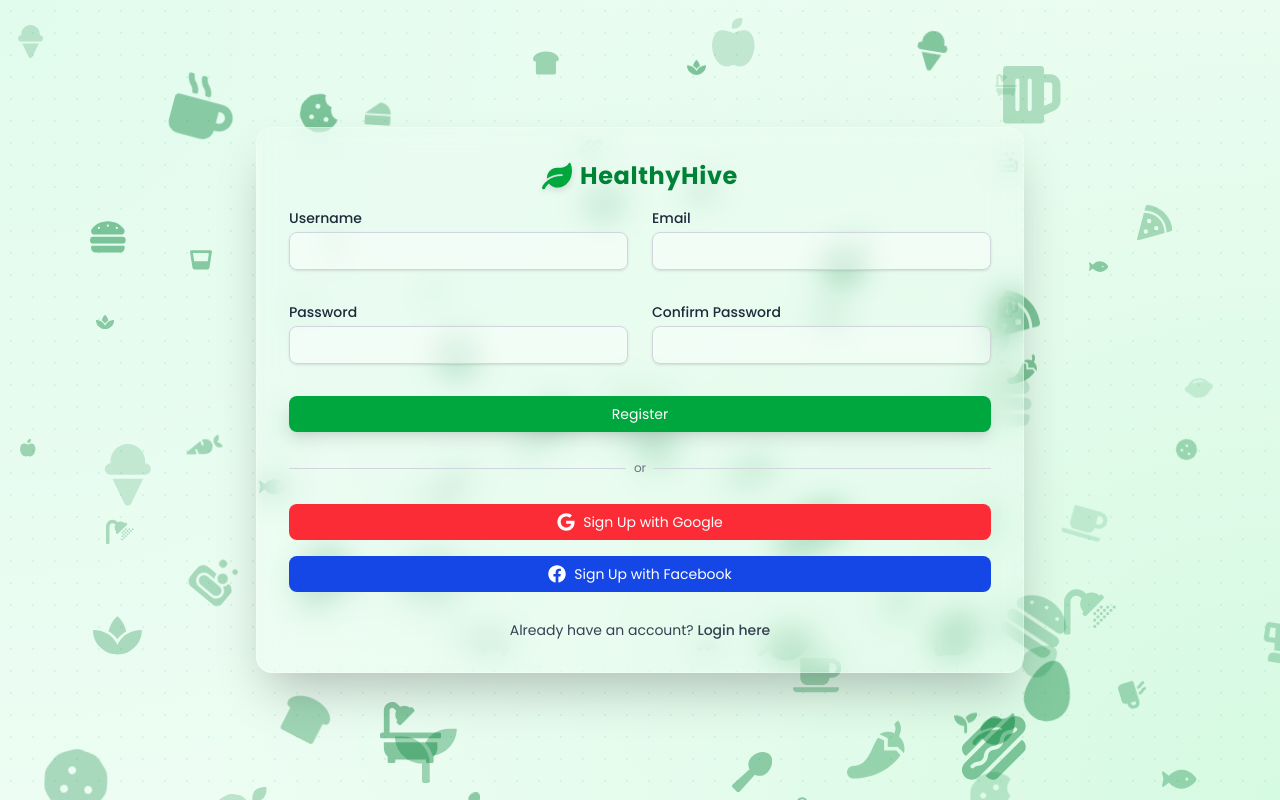
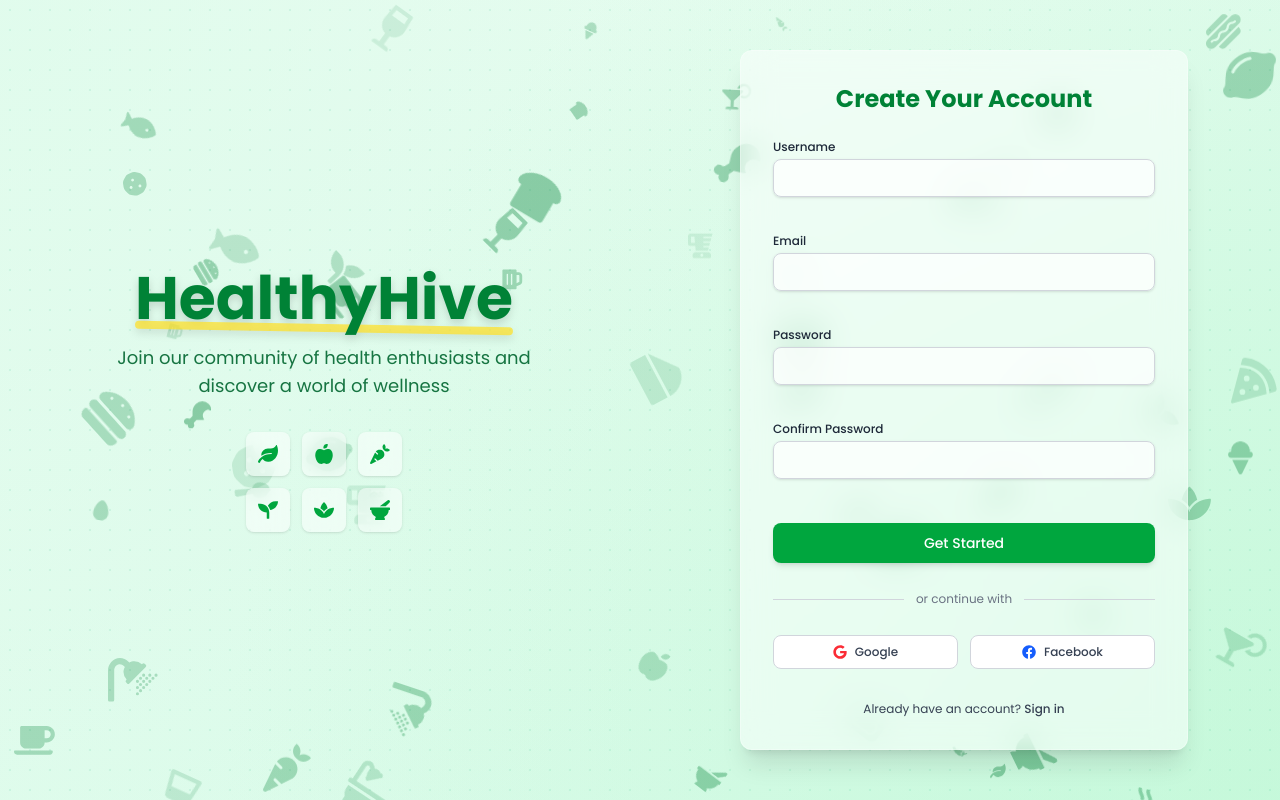
Before and after one commit to OmarIsmail277/HealthyHive, a React (Vite) app: page /register in a window 1280 px wide. Built offline with nearby package versions, Linux system fonts and the light colour scheme.

Commit message:
forms tweaks

```diff
--- a/src/components/Login/Login.jsx
+++ b/src/components/Login/Login.jsx
@@ -31,7 +31,7 @@ import {
   FaShower,
   FaBath,
   FaSpa,
-  FaUtensilSpoon, // for soup/spoon representation
+  FaUtensilSpoon
 } from "react-icons/fa";
 import { Link } from "react-router-dom";
 
@@ -46,66 +46,33 @@ export default function LoginForm() {
     console.log(data);
   };
 
-  // Valid FA5 Free icons only (react-icons/fa)
   const icons = [
-    // Nature / wellness
-    FaLeaf,
-    FaSeedling,
-    FaSpa,
-
-    // Fruits & veggies
-    FaAppleAlt,
-    FaLemon,
-    FaCarrot,
-    FaPepperHot,
-
-    // Food / meals
-    FaBreadSlice,
-    FaPizzaSlice,
-    FaHamburger,
-    FaHotdog,
-    FaDrumstickBite,
-    FaFish,
-    FaEgg,
-    FaCheese,
-    FaCookie,
-    FaCookieBite,
-    FaIceCream,
-    FaMortarPestle,
-    FaUtensilSpoon, // soup spoon
-
-    // Drinks
-    FaCoffee,
-    FaMugHot,
-    FaBeer,
-    FaCocktail,
-    FaWineGlassAlt,
-    FaGlassWhiskey,
-    FaBlender, // smoothies / juices
-
-    // Personal care
-    FaSoap,
-    FaShower,
-    FaBath,
+    FaLeaf, FaSeedling, FaSpa, FaAppleAlt, FaLemon, FaCarrot, FaPepperHot,
+    FaBreadSlice, FaPizzaSlice, FaHamburger, FaHotdog, FaDrumstickBite,
+    FaFish, FaEgg, FaCheese, FaCookie, FaCookieBite, FaIceCream,
+    FaMortarPestle, FaUtensilSpoon, FaCoffee, FaMugHot, FaBeer,
+    FaCocktail, FaWineGlassAlt, FaGlassWhiskey, FaBlender, FaSoap,
+    FaShower, FaBath
   ];
 
   return (
-    <div className="relative min-h-screen flex items-center justify-center p-6 overflow-hidden bg-green-50">
+    <div className="relative min-h-screen w-full bg-gradient-to-br from-green-50 to-emerald-100 overflow-hidden">
+      {/* Floating Background Elements */}
       <div className="absolute inset-0 overflow-hidden pointer-events-none">
         <div className="absolute inset-0 bg-[radial-gradient(circle_at_top_left,_#d1fae5_0%,_transparent_70%)] opacity-50" />
         <div className="absolute inset-0 bg-[radial-gradient(circle_at_bottom_right,_#bbf7d0_0%,_transparent_70%)] opacity-50" />
-        <div className="absolute inset-0 opacity-10 bg-[radial-gradient(#10b981_1px,transparent_1px)] bg-[length:22px_22px]" />
+        <div className="absolute inset-0 opacity-10 bg-[radial-gradient(#10b981_1px,transparent_1px)] bg-[length:20px_20px]" />
 
-        {[...Array(80)].map((_, i) => {
+        {[...Array(60)].map((_, i) => {
           const Icon = icons[i % icons.length];
           const top = `${Math.random() * 100}%`;
           const left = `${Math.random() * 100}%`;
-          const size = `${14 + Math.random() * 52}px`;
-          const opacity = 0.12 + Math.random() * 0.35;
-          const floatDuration = `${18 + Math.random() * 26}s`;
-          const spinDuration = `${24 + Math.random() * 36}s`;
-          const floatDelay = `${Math.random() * 12}s`;
-          const spinDelay = `${Math.random() * 12}s`;
+          const size = `${12 + Math.random() * 40}px`;
+          const opacity = 0.1 + Math.random() * 0.3;
+          const floatDuration = `${16 + Math.random() * 22}s`;
+          const spinDuration = `${10 + Math.random() * 30}s`;
+          const floatDelay = `${Math.random() * 10}s`;
+          const spinDelay = `${Math.random() * 10}s`;
 
           return (
             <span
@@ -114,7 +81,6 @@ export default function LoginForm() {
               style={{
                 top,
                 left,
-                // custom properties for per-icon timing
                 "--float-duration": floatDuration,
                 "--float-delay": floatDelay,
               }}
@@ -133,31 +99,58 @@ export default function LoginForm() {
         })}
       </div>
 
-      <div className="relative z-10 w-full  max-w-md bg-white/15 backdrop-blur-lg shadow-2xl rounded-2xl p-8 border border-white/30">
-        <div className="flex justify-center items-center mb-6">
-          <FaLeaf className="text-4xl text-green-600 mr-2 drop-shadow-md" />
-          <h1 className="text-3xl font-bold text-green-700 tracking-wide">
-            HealthyHive
+      <div className="relative z-10 flex flex-col md:flex-row min-h-screen w-full ">
+        {/* Left Half - Brand Showcase */}
+        <div className="flex-1 flex items-center justify-center p-6">
+          <div className="text-center max-w-md">
+            <h1 className="text-5xl md:text-6xl font-bold text-green-700 mb-4 drop-shadow-lg">
+              <span className="relative inline-block">
+                <span className="relative z-10">HealthyHive</span>
+                <span className="absolute -bottom-1 left-0 w-full h-2 bg-yellow-300 opacity-70 rounded-full transform rotate-1"></span>
+              </span>
             </h1>
+            <p className="hidden md:block text-lg text-green-800 opacity-90 mb-8">
+              Welcome back to your wellness journey
+            </p>
+            <div className=" flex justify-center">
+              <div className="grid grid-cols-3 gap-3 max-w-xs">
+                {[FaLeaf, FaAppleAlt, FaCarrot, FaSeedling, FaSpa, FaMortarPestle].map((Icon, i) => (
+                  <div key={i} className="bg-white/50 p-3 rounded-lg shadow-sm backdrop-blur-sm">
+                    <Icon className="text-green-600 text-xl mx-auto" />
+                  </div>
+                ))}
+              </div>
+            </div>
+          </div>
         </div>
 
-        <form onSubmit={handleSubmit(onSubmit)} className="space-y-5">
+        {/* Right Half - Login Form */}
+        <div className="flex-1 flex items-center justify-center p-6 ">
+          <div className=" w-full max-w-md bg-white/50 backdrop-blur-lg shadow-xl rounded-xl p-8 border border-white/30">
+            <h2 className="text-2xl font-bold text-center text-green-700 mb-6">
+              Welcome Back
+            </h2>
+
+            <form
+              onSubmit={handleSubmit(onSubmit)}
+              className="grid grid-cols-1 gap-y-4 text-sm"
+            >
               <div>
-            <label className="block font-medium text-gray-800">Email</label>
+                <label className="block font-medium text-gray-800 text-xs mb-1">Email</label>
                 <input
                   type="email"
                   {...register("email", { required: "Email is required" })}
-              className={`mt-1 w-full px-4 py-3 border rounded-lg shadow-sm focus:outline-none focus:border-green-500 bg-white/30 backdrop-blur-sm ${
+                  className={`w-full px-3 py-2 border rounded-lg shadow-sm focus:outline-none focus:ring-2 focus:ring-green-500 focus:border-transparent bg-white/70 ${
                     errors.email ? "border-red-500" : "border-gray-300"
                   }`}
                 />
-            <p className="text-red-600 text-sm min-h-[1.25rem]">
+                <p className="text-red-600 text-xs min-h-[1rem] mt-1">
                   {errors.email?.message}
                 </p>
               </div>
 
               <div>
-            <label className="block font-medium text-gray-800">Password</label>
+                <label className="block font-medium text-gray-800 text-xs mb-1">Password</label>
                 <input
                   type="password"
                   {...register("password", {
@@ -167,79 +160,105 @@ export default function LoginForm() {
                       message: "Password must be at least 6 characters",
                     },
                   })}
-              className={`mt-1 w-full px-4 py-3 border rounded-lg shadow-sm focus:outline-none focus:border-green-500 bg-white/30 backdrop-blur-sm ${
+                  className={`w-full px-3 py-2 border rounded-lg shadow-sm focus:outline-none focus:ring-2 focus:ring-green-500 focus:border-transparent bg-white/70 ${
                     errors.password ? "border-red-500" : "border-gray-300"
                   }`}
                 />
-            <p className="text-red-600 text-sm min-h-[1.25rem]">
+                <p className="text-red-600 text-xs min-h-[1rem] mt-1">
                   {errors.password?.message}
                 </p>
               </div>
 
+              <div className="flex justify-between items-center">
+                <div className="flex items-center">
+                  <input
+                    type="checkbox"
+                    id="remember"
+                    className="h-4 w-4 text-green-600 focus:ring-green-500 border-gray-300 rounded"
+                  />
+                  <label htmlFor="remember" className="ml-2 block text-xs text-gray-700">
+                    Remember me
+                  </label>
+                </div>
+                <Link
+                  to="/forgot-password"
+                  className="text-xs text-green-700 hover:!underline"
+                >
+                  Forgot password?
+                </Link>
+              </div>
+
+              <div className="mt-2">
                 <button
                   type="submit"
-            className="w-full bg-green-600 text-white py-3 rounded-lg shadow-lg hover:bg-green-700 transform hover:scale-105 transition"
+                  className="w-full bg-green-600 text-white py-2.5 rounded-lg shadow-md hover:bg-green-700 transform hover:scale-[1.01] transition-all duration-200 font-medium"
                 >
-            Login
+                  Sign In
                 </button>
+              </div>
 
-          <div className="flex items-center my-4">
+              <div className="flex items-center my-3">
                 <div className="flex-grow h-px bg-gray-300"></div>
-            <span className="px-3 text-gray-500 text-sm">or</span>
+                <span className="px-3 text-gray-500 text-xs">or continue with</span>
                 <div className="flex-grow h-px bg-gray-300"></div>
               </div>
 
+              <div className="grid grid-cols-2 gap-3">
+                <div>
                   <button
                     type="button"
-            className="w-full flex items-center justify-center gap-3 bg-red-500 text-white py-3 rounded-lg hover:bg-red-600 transition"
+                    className="w-full flex items-center justify-center gap-2 bg-white border border-gray-300 text-gray-700 py-2 rounded-lg hover:bg-gray-50 transition text-xs font-medium"
                   >
-            <FaGoogle size={20} />
-            Login with Google
+                    <FaGoogle className="text-red-500" size={14} />
+                    Google
                   </button>
-
+                </div>
+                <div>
                   <button
                     type="button"
-            className="w-full flex items-center justify-center gap-3 bg-blue-700 text-white py-3 rounded-lg hover:bg-blue-800 transition"
+                    className="w-full flex items-center justify-center gap-2 bg-white border border-gray-300 text-gray-700 py-2 rounded-lg hover:bg-gray-50 transition text-xs font-medium"
                   >
-            <FaFacebook size={20} />
-            Login with Facebook
+                    <FaFacebook className="text-blue-600" size={14} />
+                    Facebook
                   </button>
+                </div>
+              </div>
 
-          <p className="text-center text-gray-800 mt-6">
-            Not a user?{" "}
+              <div className="text-center text-xs text-gray-700 mt-4">
+                Don't have an account?{" "}
                 <Link
                   to="/register"
                   className="text-green-700 font-medium hover:!underline transition"
                 >
-              Register here
+                  Sign up
                 </Link>
-          </p>
+              </div>
             </form>
           </div>
+        </div>
+      </div>
 
+      {/* Animations */}
       <style>
         {`
           @keyframes floatY {
             0%   { transform: translateY(0); }
-            50%  { transform: translateY(-18px); }
+            50%  { transform: translateY(-14px); }
             100% { transform: translateY(0); }
           }
           @keyframes spin {
             from { transform: rotate(0deg); }
             to   { transform: rotate(360deg); }
           }
-
           .icon-float {
-            animation: floatY var(--float-duration, 24s) ease-in-out infinite;
+            animation: floatY var(--float-duration, 20s) ease-in-out infinite;
             animation-delay: var(--float-delay, 0s);
-            will-change: transform;
           }
           .icon-spin {
             display: inline-block;
-            animation: spin var(--spin-duration, 40s) linear infinite;
+            animation: spin var(--spin-duration, 34s) linear infinite;
             animation-delay: var(--spin-delay, 0s);
             transform-origin: center;
-            will-change: transform;
           }
         `}
       </style>
--- a/src/components/Register/Register.jsx
+++ b/src/components/Register/Register.jsx
@@ -59,23 +59,23 @@ export default function Register() {
   ];
 
   return (
-    <div className="relative min-h-screen flex items-center justify-center p-3 overflow-hidden bg-green-50">
-      {/* Background Icons */}
+    <div className="relative min-h-screen w-full bg-gradient-to-br from-green-50 to-emerald-100 overflow-hidden">
+      {/* Floating Background Elements */}
       <div className="absolute inset-0 overflow-hidden pointer-events-none">
         <div className="absolute inset-0 bg-[radial-gradient(circle_at_top_left,_#d1fae5_0%,_transparent_70%)] opacity-50" />
         <div className="absolute inset-0 bg-[radial-gradient(circle_at_bottom_right,_#bbf7d0_0%,_transparent_70%)] opacity-50" />
-        <div className="absolute inset-0 opacity-10 bg-[radial-gradient(#10b981_1px,transparent_1px)] bg-[length:22px_22px]" />
+        <div className="absolute inset-0 opacity-10 bg-[radial-gradient(#10b981_1px,transparent_1px)] bg-[length:20px_20px]" />
 
-        {[...Array(80)].map((_, i) => {
+        {[...Array(60)].map((_, i) => {
           const Icon = icons[i % icons.length];
           const top = `${Math.random() * 100}%`;
           const left = `${Math.random() * 100}%`;
-          const size = `${14 + Math.random() * 52}px`;
-          const opacity = 0.12 + Math.random() * 0.35;
-          const floatDuration = `${18 + Math.random() * 26}s`;
-          const spinDuration = `${24 + Math.random() * 36}s`;
-          const floatDelay = `${Math.random() * 12}s`;
-          const spinDelay = `${Math.random() * 12}s`;
+          const size = `${12 + Math.random() * 40}px`;
+          const opacity = 0.1 + Math.random() * 0.3;
+          const floatDuration = `${16 + Math.random() * 22}s`;
+          const spinDuration = `${10 + Math.random() * 30}s`;
+          const floatDelay = `${Math.random() * 10}s`;
+          const spinDelay = `${Math.random() * 10}s`;
 
           return (
             <span
@@ -102,36 +102,58 @@ export default function Register() {
         })}
       </div>
 
-      {/* Glassy Form */}
-      <div className="relative z-10 w-full max-w-3xl bg-white/15 backdrop-blur-lg shadow-2xl rounded-2xl p-8 border border-white/30">
-        {/* Logo */}
-        <div className="flex justify-center items-center mb-4">
-          <FaLeaf className="text-3xl text-green-600 mr-2 drop-shadow-md" />
-          <h1 className="text-2xl font-bold text-green-700 tracking-wide">
-            HealthyHive
+      <div className="relative z-10 flex flex-col md:flex-row min-h-screen w-full">
+        {/* Left Half - Brand Showcase */}
+        <div className="flex-1 flex items-center justify-center p-6">
+          <div className="text-center max-w-md">
+            <h1 className="text-5xl md:text-6xl font-bold text-green-700 mb-4 drop-shadow-lg">
+              <span className="relative inline-block">
+                <span className="relative z-10">HealthyHive</span>
+                <span className="absolute -bottom-1 left-0 w-full h-2 bg-yellow-300 opacity-70 rounded-full transform rotate-1"></span>
+              </span>
             </h1>
+            <p className="hidden md:block text-lg text-green-800 opacity-90 mb-8">
+              Join our community of health enthusiasts and discover a world of wellness
+            </p>
+            <div className=" flex justify-center">
+              <div className="grid grid-cols-3 gap-3 max-w-xs">
+                {[FaLeaf, FaAppleAlt, FaCarrot, FaSeedling, FaSpa, FaMortarPestle].map((Icon, i) => (
+                  <div key={i} className="bg-white/50 p-3 rounded-lg shadow-sm backdrop-blur-sm">
+                    <Icon className="text-green-600 text-xl mx-auto" />
                   </div>
+                ))}
+              </div>
+            </div>
+          </div>
+        </div>
+
+        {/* Right Half - Sign Up Form */}
+        <div className="flex-1 flex items-center justify-center p-4">
+          <div className="w-full max-w-md bg-white/50 backdrop-blur-lg shadow-xl rounded-xl p-8 border border-white/30">
+            <h2 className="text-2xl font-bold text-center text-green-700 mb-6">
+              Create Your Account
+            </h2>
 
             <form
               onSubmit={handleSubmit(onSubmit)}
-          className="grid grid-cols-1 md:grid-cols-2 gap-x-6 gap-y-4 text-sm"
+              className="grid grid-cols-1 gap-y-4 text-sm"
             >
               <div>
-            <label className="block font-medium text-gray-800">Username</label>
+                <label className="block font-medium text-gray-800 text-xs mb-1">Username</label>
                 <input
                   type="text"
                   {...register("username", { required: "Username is required" })}
-              className={`mt-1 w-full px-3 py-2 border rounded-lg shadow-sm focus:outline-none focus:border-green-500 bg-white/30 backdrop-blur-sm ${
+                  className={`w-full px-3 py-2 border rounded-lg shadow-sm focus:outline-none focus:ring-2 focus:ring-green-500 focus:border-transparent bg-white/70 ${
                     errors.username ? "border-red-500" : "border-gray-300"
                   }`}
                 />
-            <p className="text-red-600 text-xs min-h-[1rem]">
+                <p className="text-red-600 text-xs min-h-[1rem] mt-1">
                   {errors.username?.message}
                 </p>
               </div>
 
               <div>
-            <label className="block font-medium text-gray-800">Email</label>
+                <label className="block font-medium text-gray-800 text-xs mb-1">Email</label>
                 <input
                   type="email"
                   {...register("email", {
@@ -142,17 +164,17 @@ export default function Register() {
                       message: "Invalid email address",
                     },
                   })}
-              className={`mt-1 w-full px-3 py-2 border rounded-lg shadow-sm focus:outline-none focus:border-green-500 bg-white/30 backdrop-blur-sm ${
+                  className={`w-full px-3 py-2 border rounded-lg shadow-sm focus:outline-none focus:ring-2 focus:ring-green-500 focus:border-transparent bg-white/70 ${
                     errors.email ? "border-red-500" : "border-gray-300"
                   }`}
                 />
-            <p className="text-red-600 text-xs min-h-[1rem]">
+                <p className="text-red-600 text-xs min-h-[1rem] mt-1">
                   {errors.email?.message}
                 </p>
               </div>
 
               <div>
-            <label className="block font-medium text-gray-800">Password</label>
+                <label className="block font-medium text-gray-800 text-xs mb-1">Password</label>
                 <input
                   type="password"
                   {...register("password", {
@@ -162,17 +184,17 @@ export default function Register() {
                       message: "Password must be at least 6 characters",
                     },
                   })}
-              className={`mt-1 w-full px-3 py-2 border rounded-lg shadow-sm focus:outline-none focus:border-green-500 bg-white/30 backdrop-blur-sm ${
+                  className={`w-full px-3 py-2 border rounded-lg shadow-sm focus:outline-none focus:ring-2 focus:ring-green-500 focus:border-transparent bg-white/70 ${
                     errors.password ? "border-red-500" : "border-gray-300"
                   }`}
                 />
-            <p className="text-red-600 text-xs min-h-[1rem]">
+                <p className="text-red-600 text-xs min-h-[1rem] mt-1">
                   {errors.password?.message}
                 </p>
               </div>
 
               <div>
-            <label className="block font-medium text-gray-800">
+                <label className="block font-medium text-gray-800 text-xs mb-1">
                   Confirm Password
                 </label>
                 <input
@@ -182,60 +204,63 @@ export default function Register() {
                     validate: (value) =>
                       value === password || "Passwords do not match",
                   })}
-              className={`mt-1 w-full px-3 py-2 border rounded-lg shadow-sm focus:outline-none focus:border-green-500 bg-white/30 backdrop-blur-sm ${
+                  className={`w-full px-3 py-2 border rounded-lg shadow-sm focus:outline-none focus:ring-2 focus:ring-green-500 focus:border-transparent bg-white/70 ${
                     errors.confirmPassword ? "border-red-500" : "border-gray-300"
                   }`}
                 />
-            <p className="text-red-600 text-xs min-h-[1rem]">
+                <p className="text-red-600 text-xs min-h-[1rem] mt-1">
                   {errors.confirmPassword?.message}
                 </p>
               </div>
 
-          <div className="md:col-span-2">
+              <div className="mt-2">
                 <button
                   type="submit"
-              className="w-full bg-green-600 text-white py-2 rounded-lg shadow-lg hover:bg-green-700 transform hover:scale-[1.02] transition"
+                  className="w-full bg-green-600 text-white py-2.5 rounded-lg shadow-md hover:bg-green-700 transform hover:scale-[1.01] transition-all duration-200 font-medium"
                 >
-              Register
+                  Get Started
                 </button>
               </div>
 
-          <div className="md:col-span-2 flex items-center my-3">
+              <div className="flex items-center my-3">
                 <div className="flex-grow h-px bg-gray-300"></div>
-            <span className="px-2 text-gray-500 text-xs">or</span>
+                <span className="px-3 text-gray-500 text-xs">or continue with</span>
                 <div className="flex-grow h-px bg-gray-300"></div>
               </div>
 
-          <div className="md:col-span-2">
+              <div className="grid grid-cols-2 gap-3">
+                <div>
                   <button
                     type="button"
-              className="w-full flex items-center justify-center gap-2 bg-red-500 text-white py-2 rounded-lg hover:bg-red-600 transition text-sm"
+                    className="w-full flex items-center justify-center gap-2 bg-white border border-gray-300 text-gray-700 py-2 rounded-lg hover:bg-gray-50 transition text-xs font-medium"
                   >
-              <FaGoogle size={18} />
-              Sign Up with Google
+                    <FaGoogle className="text-red-500" size={14} />
+                    Google
                   </button>
                 </div>
-
-          <div className="md:col-span-2">
+                <div>
                   <button
                     type="button"
-              className="w-full flex items-center justify-center gap-2 bg-blue-700 text-white py-2 rounded-lg hover:bg-blue-800 transition text-sm"
+                    className="w-full flex items-center justify-center gap-2 bg-white border border-gray-300 text-gray-700 py-2 rounded-lg hover:bg-gray-50 transition text-xs font-medium"
                   >
-              <FaFacebook size={18} />
-              Sign Up with Facebook
+                    <FaFacebook className="text-blue-600" size={14} />
+                    Facebook
                   </button>
                 </div>
+              </div>
 
-          <div className="md:col-span-2 text-center text-sm text-gray-700 mt-3">
+              <div className="text-center text-xs text-gray-700 mt-4">
                 Already have an account?{" "}
                 <Link
                   to="/login"
                   className="text-green-700 font-medium hover:!underline transition"
                 >
-              Login here
+                  Sign in
                 </Link>
               </div>
             </form>
+          </div>
+        </div>
       </div>
 
       {/* Animations */}
@@ -243,7 +268,7 @@ export default function Register() {
         {`
           @keyframes floatY {
             0%   { transform: translateY(0); }
-            50%  { transform: translateY(-18px); }
+            50%  { transform: translateY(-14px); }
             100% { transform: translateY(0); }
           }
           @keyframes spin {
@@ -251,12 +276,12 @@ export default function Register() {
             to   { transform: rotate(360deg); }
           }
           .icon-float {
-            animation: floatY var(--float-duration, 24s) ease-in-out infinite;
+            animation: floatY var(--float-duration, 20s) ease-in-out infinite;
             animation-delay: var(--float-delay, 0s);
           }
           .icon-spin {
             display: inline-block;
-            animation: spin var(--spin-duration, 40s) linear infinite;
+            animation: spin var(--spin-duration, 34s) linear infinite;
             animation-delay: var(--spin-delay, 0s);
             transform-origin: center;
           }
```
Also changed, not shown: src/components/Consultations/Consultations.jsx (+53 -56 lines). Lines whose indentation alone changed are shown as unchanged.
